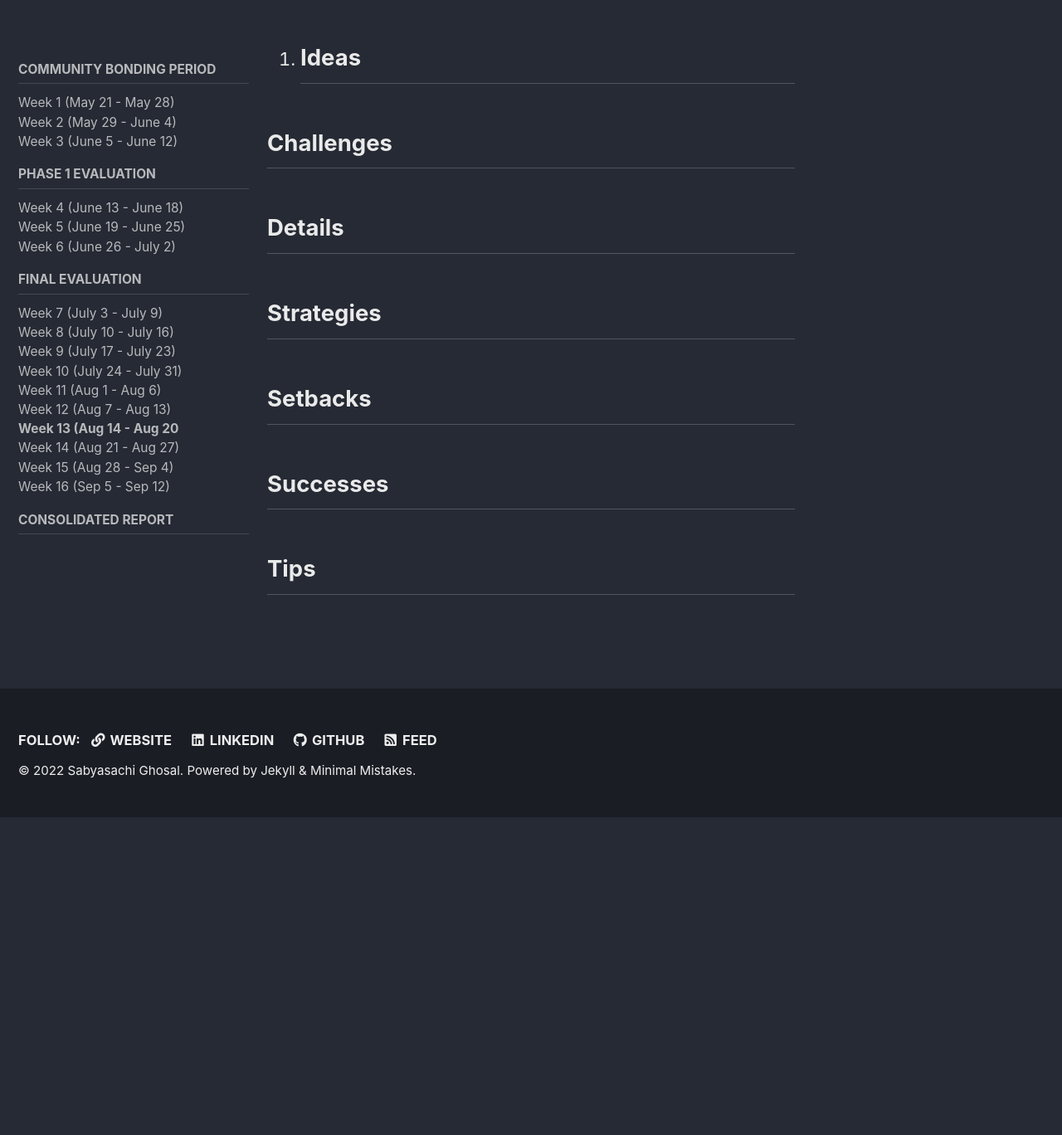
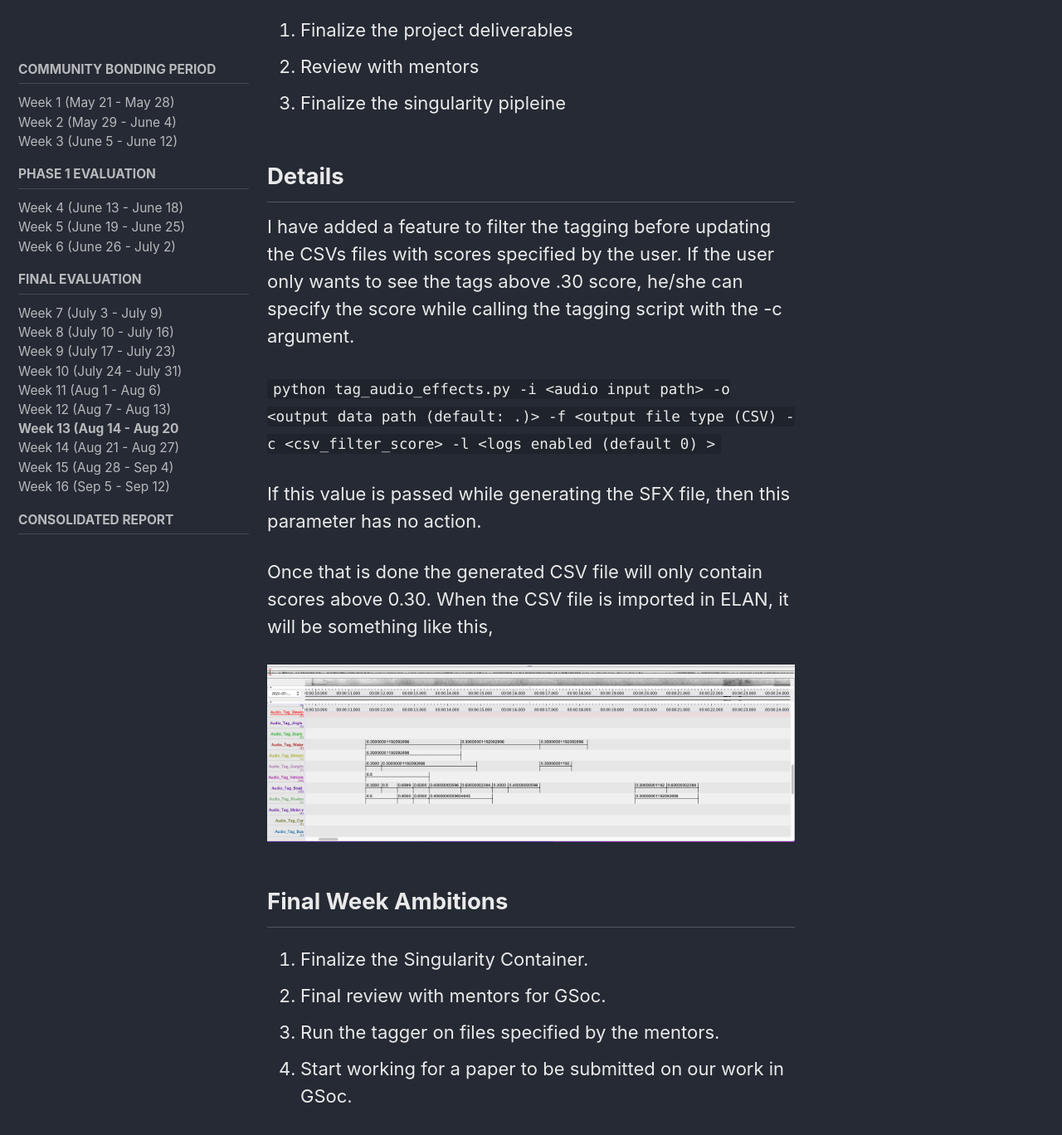
Before and after one commit to technosaby/technosaby.github.io, a Jekyll site: the page built from _pages/gsoc/phase2/week13.md, in a window 1280 px wide and 1400 px high, scrolled down 482 px. Shown: the top 1368 px of the window at 83% size. Built offline with Jekyll 4.4.1, drawn with Linux system fonts in a browser that asks for light colours; cached includes are drawn as plain includes; before the commit the page ends 1467 px from its top, so only the background shows below that.

Commit message:
Changes for this week

````diff
--- a/_pages/gsoc/phase2/week13.md
+++ b/_pages/gsoc/phase2/week13.md
@@ -12,17 +12,24 @@ sidebar:
 ---
 
 ## Ambitions
-1.
-## Ideas
+1. Finalize the project deliverables
+2. Review with mentors
+3. Finalize the singularity pipleine
 
-## Challenges
 
 ## Details
+I have added a feature to filter the  tagging before updating the CSVs files with scores specified by the user. If the user only wants to see the tags above .30 score, he/she can specify the score while calling the tagging script with the -c argument.
 
-## Strategies
+```python tag_audio_effects.py -i <audio input path> -o <output data path (default: .)> -f <output file type (CSV) -c <csv_filter_score>  -l <logs enabled (default 0) >```
 
-## Setbacks
+If this value is passed while generating the SFX file, then this parameter has no action.
 
-## Successes
+Once that is done the generated CSV file will only contain scores above 0.30. When the CSV file is imported in ELAN, it will be something like this,
 
-## Tips
+![elan_csv_filter_file](/assets/images/gsoc/csv_score_filter.png "ELAN CSV Filter")
+
+## Final Week Ambitions
+1. Finalize the Singularity Container.
+2. Final review with mentors for GSoc.
+3. Run the tagger on files specified by the mentors.
+3. Start working for a paper to be submitted on our work in GSoc.
````
Also changed, not shown: assets/images/gsoc/csv_score_filter.png (added).
